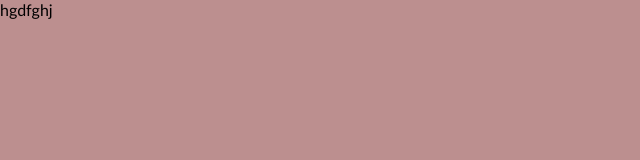
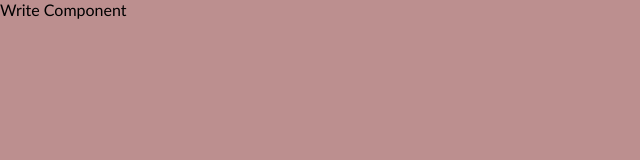
Before and after one commit to amashamaduwanthi/react_firebase_database, a React (Create React App) app: page / in a window 1280 px wide. Shown: the top 160 px of the page, without its empty margins (0-640 px from the left). Built offline with nearby package versions, Linux system fonts and the light colour scheme.

Commit message:
Adding routes

```diff
--- a/src/App.js
+++ b/src/App.js
@@ -1,10 +1,17 @@
-
-
-
+import { BrowserRouter as Router, Route, Routes } from "react-router-dom";
+import Write from "./components/Write";
 function App() {
   return (
     <div className="App">
-      hgdfghj
+      <Router>
+
+        <Routes>
+          <Route path="/" element={ <Write />} />
+          <Route path="/write" element={ <Write />} />
+
+        </Routes>
+
+      </Router>
     </div>
   );
 }
--- /dev/null
+++ b/src/components/Write.js
@@ -0,0 +1,8 @@
+function Write() {
+  return (
+    <div>
+      Write Component
+    </div>
+  );
+}
+export default Write;
```
